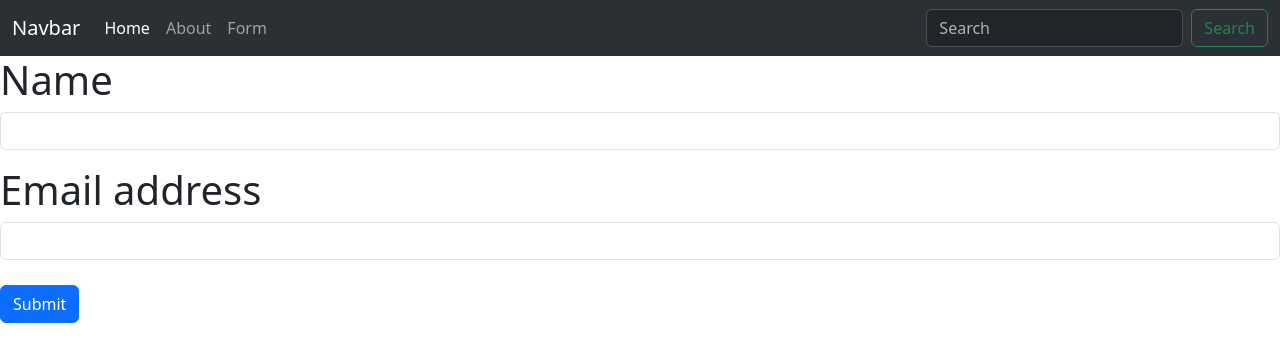
After one commit to AbdullahAlTowsif/fifth-django-working-with-forms, a Django app: page /from/ in a window 1280 px wide. The commit adds this page. Shown: the top 362 px of the page. Run offline with Django 5.2, Linux system fonts and the light colour scheme.

Commit message:
form created and data fetched from backend

```diff
--- a/first_app/templates/first_app/about.html
+++ b/first_app/templates/first_app/about.html
@@ -4,4 +4,6 @@
 
 {% block content %}
 <h1>This is Aboutpage</h1>
+<h3>Name: {{name}}</h3>
+<h3>Email: {{email}}</h3>
 {% endblock %}
--- /dev/null
+++ b/first_app/templates/first_app/form.html
@@ -0,0 +1,18 @@
+{% extends "base.html" %}
+
+{% block content %}
+
+<form method='post' action="/about/">
+    {% csrf_token %}
+    <div class="mb-3">
+      <label for="exampleInputName" class="form-label">Name</label>
+      <input type="text" class="form-control" id="exampleInputName" aria-describedby="nameHelp" name="username">
+    </div>
+    <div class="mb-3">
+      <label for="exampleInputEmail1" class="form-label">Email address</label>
+      <input type="email" class="form-control" id="exampleInputEmail1" aria-describedby="emailHelp" name="email">
+    </div>
+    <button type="submit" class="btn btn-primary">Submit</button>
+</form>
+
+{% endblock %}
--- a/first_app/urls.py
+++ b/first_app/urls.py
@@ -4,4 +4,5 @@ from . import views
 urlpatterns = [
     path('', views.home, name="homepage"),
     path('about/', views.about, name="aboutpage"),
+    path('from/', views.submit_form, name="submit_form"),
 ]
--- a/first_app/views.py
+++ b/first_app/views.py
@@ -6,4 +6,13 @@ def home(request):
     return render (request, './first_app/home.html')
 
 def about(request):
-    return render(request, './first_app/about.html')
+    if request.method == 'POST':
+        name = request.POST.get('username')
+        email = request.POST.get('email')
+        return render(request, './first_app/about.html', {'name': name, 'email': email})
+    else:
+        return render(request, './first_app/about.html', {'name': name, 'email': email})
+    # return render(request, './first_app/about.html')
+
+def submit_form(request):
+    return render(request, './first_app/form.html')
--- a/templates/base.html
+++ b/templates/base.html
@@ -22,6 +22,10 @@
                 {% url 'aboutpage' as ap %}
                 <a class="nav-link" href="{{ap}}">About</a>
               </li>
+              <li class="nav-item">
+                {% url 'submit_form' as sf %}
+                <a class="nav-link" href="{{sf}}">Form</a>
+              </li>
             </ul>
             <form class="d-flex" role="search">
               <input class="form-control me-2" type="search" placeholder="Search" aria-label="Search">
```
